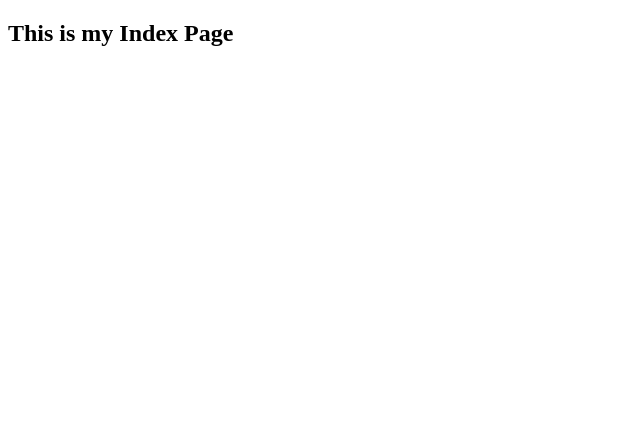
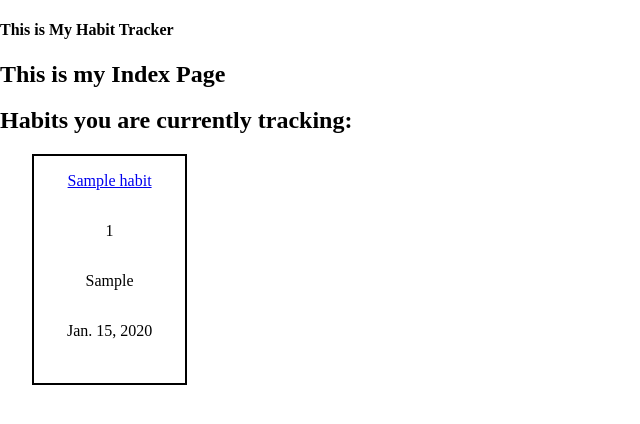
Before and after one commit to Momentum-Team-15/django-habit-tracker-shadowstock1, a Django app: page / in a window 1280 px wide. Shown: the top 424 px of the page, without its empty margins (0-640 px from the left). Run offline with Django 4.2, Linux system fonts and the light colour scheme; tables that the repository leaves empty hold one stand-in row (values such as "Sample post").

Commit message:
Pretty ugly but.. Create Record and Habit complete(ish). Figured out how to lay out the rest.

```diff
--- a/habit_tracker/admin.py
+++ b/habit_tracker/admin.py
@@ -1,5 +1,7 @@
 from django.contrib import admin
-from .models import User
+from .models import User, Habit, DailyRecord
 # Register your models here.
 
 admin.site.register(User)
+admin.site.register(Habit)
+admin.site.register(DailyRecord)
--- a/habit_tracker/models.py
+++ b/habit_tracker/models.py
@@ -1,5 +1,7 @@
+from unicodedata import name
 from django.conf import settings
 from django.db import models
+from django.db.models.constraints import UniqueConstraint
 from django.contrib.auth.models import AbstractUser
 from django.db.models.fields import DateTimeField
 
@@ -7,3 +9,31 @@ from django.db.models.fields import DateTimeField
 
 class User(AbstractUser):
     pass
+
+class Habit(models.Model):
+    name = models.CharField(max_length=50)
+    metric = models.PositiveIntegerField()
+    unit_of_measure = models.CharField(max_length=200)
+    description = models.TextField(null=True, blank=True)
+    user = models.ForeignKey('User', on_delete=models.CASCADE, related_name='habits', null=True, blank=True)
+    date_created = models.DateField(auto_now_add=True, null=True)
+
+    def __str__(self):
+        return f"{self.name}"
+
+class DailyRecord(models.Model):
+    habit=models.ForeignKey('Habit', on_delete=models.CASCADE, related_name='records')
+    date=models.DateField(null=True)
+    user = models.ForeignKey('User', on_delete=models.CASCADE, related_name='records', null=True, blank=True)
+    amount_completed=models.IntegerField(null=True)
+
+    class Meta:
+        constraints = [
+            UniqueConstraint(fields=['habit', 'date', 'user'], name ='unique_constraint')
+        ]
+
+    def percentage(self):
+        return int((self.amount_completed / self.habit.metric) * 100)
+
+    def __str__(self):
+        return str(self.amount_completed)
--- a/habit_tracker/templates/base.html
+++ b/habit_tracker/templates/base.html
@@ -1,14 +1,19 @@
+{% load static %}
+
 <!DOCTYPE html>
 <html lang="en">
   <head>
     <meta charset="UTF-8" />
     <meta http-equiv="X-UA-Compatible" content="IE=edge" />
     <meta name="viewport" content="width=device-width, initial-scale=1.0" />
-    <link rel="stylesheet" href="css/style.css" />
+    <link rel="stylesheet" href="{% static 'css/style.css' %}">
     <title>Document</title>
   </head>
   <body>
+    <h4>This is My Habit Tracker</h4>
+
     {% block content %}
+
     {% endblock %}
   </body>
 </html>
--- a/habit_tracker/templates/habit_tracker/index.html
+++ b/habit_tracker/templates/habit_tracker/index.html
@@ -1,5 +1,19 @@
-{% extends 'base.html' %} {% block content %}
+{% extends 'base.html' %}
+{% block content %}
+
 
 <h2>This is my Index Page</h2>
 
+<h2>Habits you are currently tracking:</h2>
+
+<div class="habit_display">
+    {% for habit in habits %}
+        <div class="habit_card">
+            <p><a href="{% url 'habit_detail' pk=habit.pk %}"> {{ habit.name }}</a></p>
+            <p>{{ habit.metric }}</p>
+            <p>{{ habit.unit_of_measure }}</p>
+            <p>{{ habit.date_created }}</p>
+        </div>
+    {% endfor %}
+</div>
 {% endblock %}
--- a/habit_tracker/views.py
+++ b/habit_tracker/views.py
@@ -1,5 +1,37 @@
 from django.shortcuts import render, redirect
-from .models import User
+from .models import User, Habit, DailyRecord
+from .forms import HabitForm
 
 def index(request):
-    return render(request, 'habit_tracker/index.html')
+    habits = Habit.objects.all()
+    return render(request, 'habit_tracker/index.html', {'habits':habits})
+
+def create_habit(request):
+    if request.method == 'POST':
+        form = HabitForm(request.POST)
+        if form.is_valid:
+            habit = form.save()
+            habit.user = request.user
+            habit.save()
+            return redirect('home')
+    else:
+        form = HabitForm()
+    return render(request, 'habit_tracker/edit_habit.html', {'form': form})
+
+def habit_detail(request, pk):
+    habit = Habit.objects.get(pk=pk)
+    return render(request, 'habit_tracker/habit_detail.html', {'habit':habit})
+
+def create_record(request, habitpk):
+    dates = Date.objects.all()
+    habit = Habit.objects.get(pk=habitpk)
+    if request.method == 'POST':
+        form = HabitForm(request.POST)
+        if form.is_valid:
+            habit = form.save()
+            habit.user = request.user
+            habit.save()
+            return redirect('home')
+    else:
+        form = HabitForm()
+    return render(request, 'habit_tracker/edit_habit.html', {'form': form})
--- a/static/css/style.css
+++ b/static/css/style.css
@@ -0,0 +1,24 @@
+body{
+    margin:0;
+}
+
+.habit_display{
+    display: flex;
+    flex-direction: row;
+    flex-wrap: wrap;
+    margin: 0px auto;
+    width: 95%;
+    border-radius: 2em;
+}
+
+.habit_card{
+    display: flex;
+    flex-direction: column;
+    flex-wrap: row;
+    align-items: center;
+    text-align: center;
+    height: 6cm;
+    width: 4cm;
+    border: 2px solid black;
+    align-items: center;
+}
--- a/tracker/urls.py
+++ b/tracker/urls.py
@@ -22,4 +22,5 @@ urlpatterns = [
     path('__debug__/', include('debug_toolbar.urls')),
     path('accounts', include('registration.backends.default.urls')),
     path('', views.index, name='home'),
+    path('habit/<int:pk>', views.habit_detail, name='habit_detail'),
 ]
```
Also changed, not shown: habit_tracker/forms.py (added, +14 -0 lines), habit_tracker/templates/habit_tracker/edit_habit.html (added, +9 -0 lines), habit_tracker/templates/habit_tracker/habit_detail.html (added, +8 -0 lines), habit_tracker/migrations/0002_habit_dailyrecord.py (added), habit_tracker/migrations/0003_dailyrecord_user_alter_dailyrecord_amount_completed_and_more.py (added).
